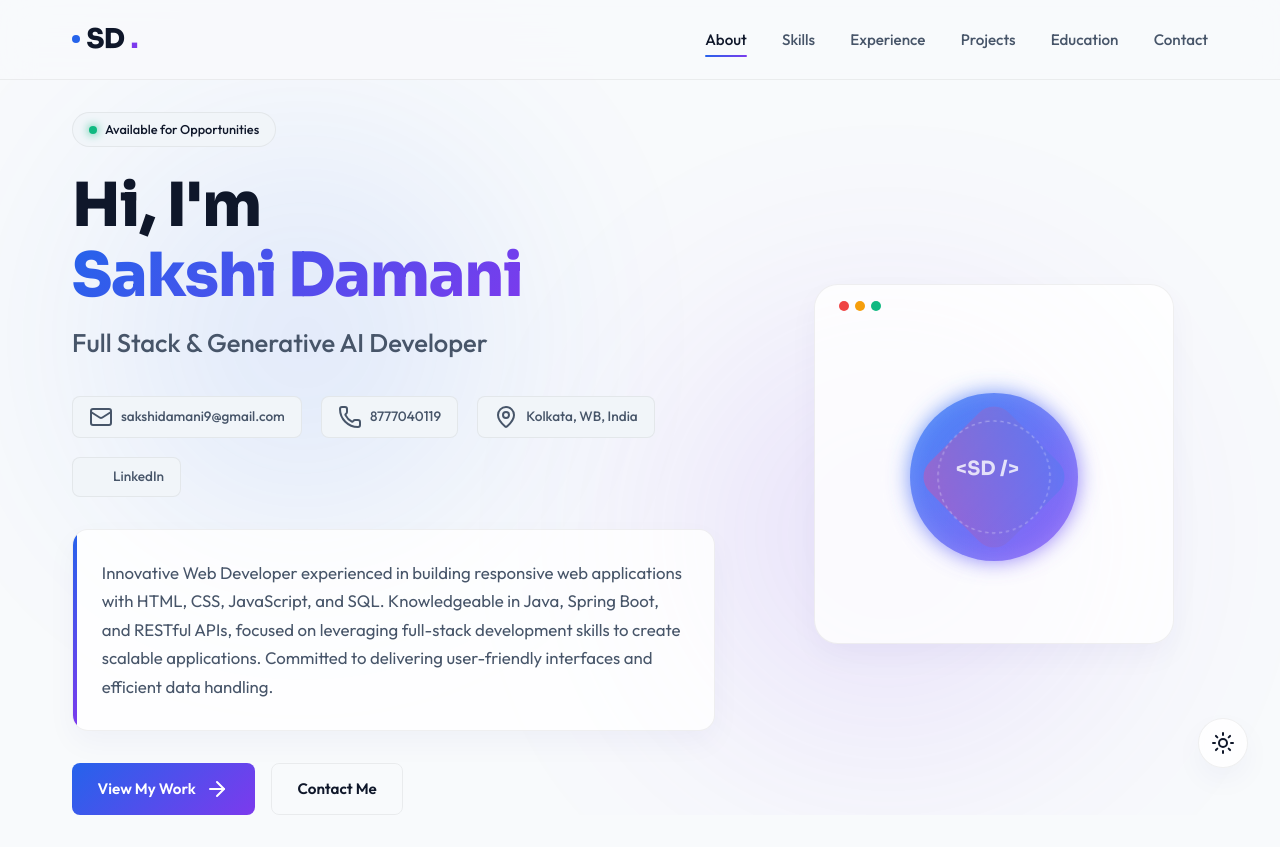
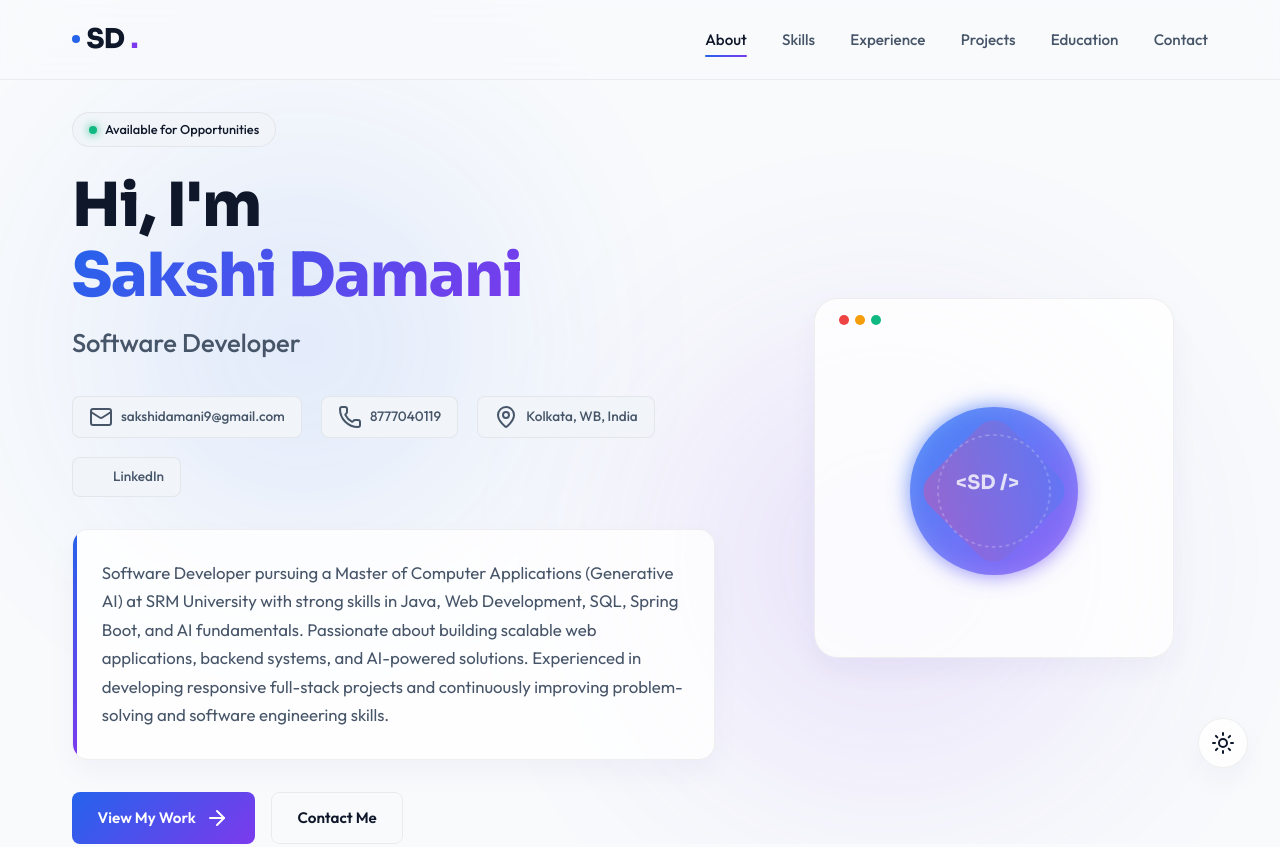
Before and after one commit to Sakshidamanii/Portfolio, a plain HTML site: page index.html in a window 1280 px wide. Shown: the top 847 px of the page. Drawn offline with nearby package versions, Linux system fonts and the light colour scheme.

Commit message:
Change subtitle to 'Software Developer' and update summary
Updated the hero subtitle and summary description to reflect current role and skills.

```diff
--- a/index.html
+++ b/index.html
@@ -71,7 +71,7 @@
                     <h1 class="hero-title">
                         Hi, I'm <span class="gradient-text">Sakshi Damani</span>
                     </h1>
-                    <div class="hero-subtitle">Full Stack & Generative AI Developer</div>
+                    <div class="hero-subtitle">Software Developer</div>
 
                     <div class="contact-bar">
                         <a href="mailto:sakshidamani9@gmail.com" class="contact-item" title="Email Sakshi">
@@ -93,7 +93,9 @@
                     </div>
 
                     <div class="summary-box">
-                        <p>Innovative Web Developer experienced in building responsive web applications with HTML, CSS, JavaScript, and SQL. Knowledgeable in Java, Spring Boot, and RESTful APIs, focused on leveraging full-stack development skills to create scalable applications. Committed to delivering user-friendly interfaces and efficient data handling.</p>
+                        <p>Software Developer pursuing a Master of Computer Applications (Generative AI) at SRM University with strong skills in Java, Web Development, SQL, Spring
+Boot, and AI fundamentals. Passionate about building scalable web applications, backend systems, and AI-powered solutions. Experienced in developing
+responsive full-stack projects and continuously improving problem-solving and software engineering skills.</p>
                     </div>
 
                     <div class="hero-actions">
```
